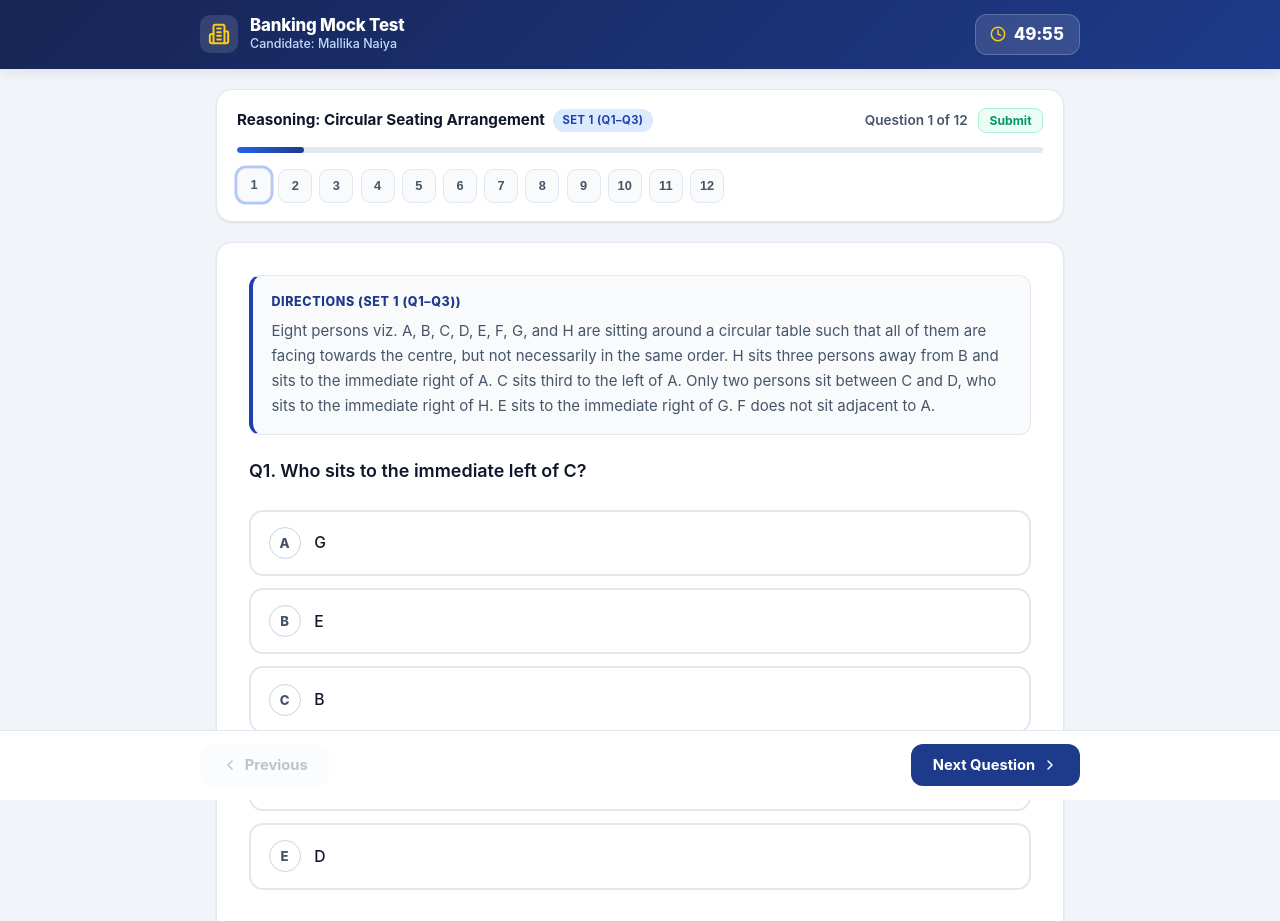
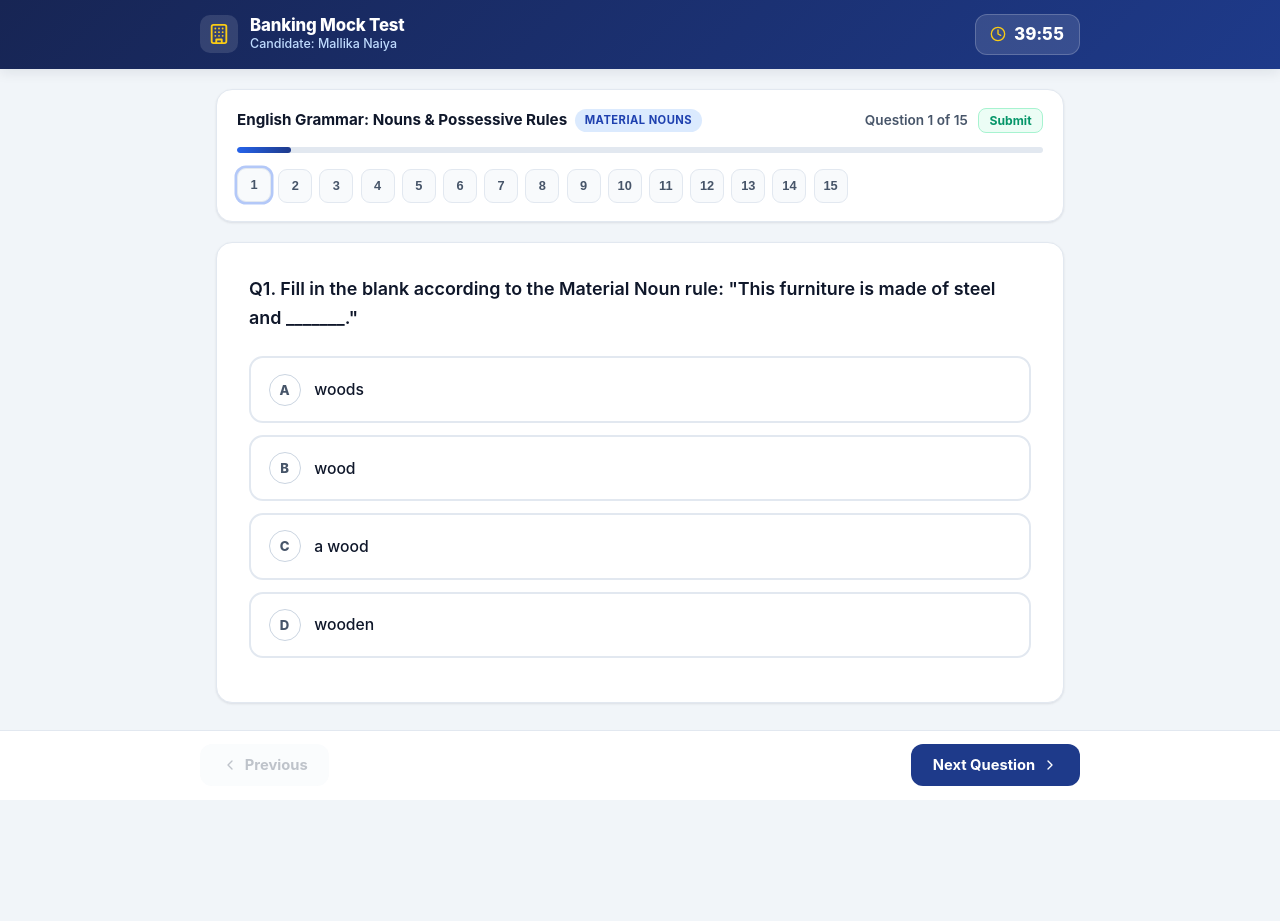
Before and after one commit to pritam180802/Online-Assignment, a plain HTML site: page index.html in a window 1280 px wide. Shown: the top 921 px of the page. After the commit the page ends 807 px from the top, so only its background shows below. Drawn offline with Linux system fonts and the light colour scheme.

Commit message:
Update index.html

```diff
--- a/index.html
+++ b/index.html
@@ -3,7 +3,7 @@
 <head>
     <meta charset="UTF-8">
     <meta name="viewport" content="width=device-width, initial-scale=1.0">
-    <title>Banking PO Reasoning Mock — Mallika Naiya</title>
+    <title>Banking PO English Mock — Mallika Naiya</title>
 
     <style>
         /* =========================================================
@@ -963,7 +963,7 @@
 
             <div id="timer-box" class="timer-pill">
                 <span id="header-clock-icon" style="display:flex;"></span>
-                <span id="timer-text">50:00</span>
+                <span id="timer-text">40:00</span>
             </div>
         </div>
     </header>
@@ -999,166 +999,148 @@
 
     <script>
         /* =========================================================
-           1. INLINE SVG ICON SYSTEM (ZERO EXTERNAL DEPENDENCIES)
+           2. QUIZ DATA: 15 ENGLISH GRAMMAR QUESTIONS (NOUNS & CASES)
            ========================================================= */
-        function getSvgIcon(name, size = 18) {
-            const icons = {
-                building: '<path d="M6 22V4a2 2 0 0 1 2-2h8a2 2 0 0 1 2 2v18Z"/><path d="M6 12H4a2 2 0 0 0-2 2v6a2 2 0 0 0 2 2h2"/><path d="M18 9h2a2 2 0 0 1 2 2v9a2 2 0 0 1-2 2h-2"/><path d="M10 6h4"/><path d="M10 10h4"/><path d="M10 14h4"/><path d="M10 18h4"/>',
-                clock: '<circle cx="12" cy="12" r="10"/><polyline points="12 6 12 12 16 14"/>',
-                arrowLeft: '<path d="m15 18-6-6 6-6"/>',
-                arrowRight: '<path d="m9 18 6-6-6-6"/>',
-                checkCircle: '<path d="M22 11.08V12a10 10 0 1 1-5.93-9.14"/><polyline points="22 4 12 14.01 9 11.01"/>',
-                xCircle: '<circle cx="12" cy="12" r="10"/><line x1="15" y1="9" x2="9" y2="15"/><line x1="9" y1="9" x2="15" y2="15"/>',
-                lightbulb: '<path d="M15 14c.2-1 .7-1.7 1.5-2.5 1-.9 1.5-2.2 1.5-3.5A6 6 0 0 0 6 8c0 1 .2 2.2 1.5 3.5.7.7 1.3 1.5 1.5 2.5"/><path d="M9 18h6"/><path d="M10 22h4"/>',
-                crown: '<path d="m2 4 3 12h14l3-12-6 7-4-7-4 7-6-7zm3 16h14"/>',
-                zap: '<polygon points="13 2 3 14 12 14 11 22 21 10 12 10 13 2"/>',
-                bookOpen: '<path d="M2 3h6a4 4 0 0 1 4 4v14a3 3 0 0 0-3-3H2z"/><path d="M22 3h-6a4 4 0 0 0-4 4v14a3 3 0 0 1 3-3h7z"/>',
-                heart: '<path d="M19 14c1.49-1.46 3-3.21 3-5.5A5.5 5.5 0 0 0 16.5 3c-1.76 0-3 .5-4.5 2-1.5-1.5-2.74-2-4.5-2A5.5 5.5 0 0 0 2 8.5c0 2.3 1.5 4.05 3 5.5l7 7Z"/>',
-                edit: '<path d="M12 20h9"/><path d="M16.5 3.5a2.121 2.121 0 0 1 3 3L7 19l-4 1 1-4L16.5 3.5z"/>',
-                barChart: '<line x1="18" y1="20" x2="18" y2="10"/><line x1="12" y1="20" x2="12" y2="4"/><line x1="6" y1="20" x2="6" y2="14"/>',
-                eye: '<path d="M2 12s3-7 10-7 10 7 10 7-3 7-10 7-10-7-10-7Z"/><circle cx="12" cy="12" r="3"/>',
-                rotateCcw: '<path d="M3 12a9 9 0 1 0 9-9 9.75 9.75 0 0 0-6.74 2.74L3 8"/><path d="M3 3v5h5"/>'
-            };
-            const inner = icons[name] || '';
-            return `<svg xmlns="http://www.w3.org/2000/svg" width="${size}" height="${size}" viewBox="0 0 24 24" fill="none" stroke="currentColor" stroke-width="2.2" stroke-linecap="round" stroke-linejoin="round">${inner}</svg>`;
-        }
-
-        /* =========================================================
-           2. QUIZ DATA: 12 CIRCULAR SEATING ARRANGEMENT QUESTIONS (4 SETS)
-           ========================================================= */
-        const SET_1_DIRECTIONS = "Eight persons viz. A, B, C, D, E, F, G, and H are sitting around a circular table such that all of them are facing towards the centre, but not necessarily in the same order. H sits three persons away from B and sits to the immediate right of A. C sits third to the left of A. Only two persons sit between C and D, who sits to the immediate right of H. E sits to the immediate right of G. F does not sit adjacent to A.";
-        const SET_2_DIRECTIONS = "Eight persons viz. M, N, O, P, Q, R, T, and W are sitting around a circular table such that all of them are facing towards the centre, but not necessarily in the same order. N sits two persons away from M, who sits third to the left of O. M sits exactly in the middle of P and R. Q sits third to the right of P and is not adjacent to R. At least two persons sit between T and W when counted from both sides. T is not adjacent to Q.";
-        const SET_3_DIRECTIONS = "Eight persons viz. A, B, C, D, E, F, G, and H are sitting around a circular table facing the centre, but not necessarily in the same order. C sits third to the left of A. D sits two persons away from C. E sits opposite to A. F sits second to the right of D. B is not an immediate neighbour of A or C. G sits to the immediate right of C.";
-        const SET_4_DIRECTIONS = "Ten people viz. K, L, M, N, P, Q, R, S, T, and V are seated around a circular table such that all of them are facing towards the centre, but not necessarily in the same order. R sits third to the left of the one who faces towards L. Two persons sit between L and P. K faces towards L. M sits immediate right of P. T sits immediate left of R. Q sits second to the left of L. As many persons sit between P and K as between V and Q, when counted from the right of both P and V. S sits to the immediate right of V.";
-
         const quizData = {
-            title: "Reasoning: Circular Seating Arrangement",
-            totalTimeSeconds: 50 * 60, // 50 Minutes
+            title: "English Grammar: Nouns & Possessive Rules",
+            totalTimeSeconds: 40 * 60, // 40 Minutes
             marksPerQuestion: 2,
             questions: [
                 {
                     id: 1,
-                    setLabel: "Set 1 (Q1–Q3)",
-                    passage: SET_1_DIRECTIONS,
-                    text: "Who sits to the immediate left of C?",
-                    options: ["G", "E", "B", "F", "D"],
-                    correct: 2,
-                    explanation: "Final Arrangement (Clockwise): A – E – G – C – B – F – D – H. Facing the centre, clockwise is to the left, so B sits to the immediate left of C."
+                    setLabel: "Material Nouns",
+                    text: "Fill in the blank according to the Material Noun rule: \"This furniture is made of steel and _______.\"",
+                    options: ["woods", "wood", "a wood", "wooden"],
+                    correct: 1,
+                    explanation: "Material nouns do not form plurals when referring to raw materials; 'wood' means timber/log, whereas 'woods' means a jungle or forest."
                 },
                 {
                     id: 2,
-                    setLabel: "Set 1 (Q1–Q3)",
-                    passage: SET_1_DIRECTIONS,
-                    text: "How many persons sit between G and H when counted from the right of G?",
-                    options: ["One", "Two", "Three", "Four", "None"],
-                    correct: 1,
-                    explanation: "Final Arrangement (Clockwise): A – E – G – C – B – F – D – H. Counting to the right (anti-clockwise) of G toward H, two persons (E and A) sit between them."
+                    setLabel: "Material Nouns",
+                    text: "Choose the correct word to complete the sentence: \"The C.M. has ordered to clean the _______ of the city.\"",
+                    options: ["water", "a water", "waters", "watering"],
+                    correct: 2,
+                    explanation: "When 'water' is used in the plural form 'waters', its meaning changes to water bodies."
                 },
                 {
                     id: 3,
-                    setLabel: "Set 1 (Q1–Q3)",
-                    passage: SET_1_DIRECTIONS,
-                    text: "Who among the following sits exactly opposite to E?",
-                    options: ["D", "B", "H", "F", "C"],
+                    setLabel: "General vs Particularised",
+                    text: "Select the correct verb for a noun used in its generalised form: \"Politics _______ a dirty game.\"",
+                    options: ["are", "were", "have", "is"],
                     correct: 3,
-                    explanation: "Final Arrangement (Clockwise): A – E – G – C – B – F – D – H. In this 8-person circle, F sits 4 places away (exactly opposite) from E."
+                    explanation: "Nouns that look plural in form (such as Politics) take a singular verb when used in a generalised sense."
                 },
                 {
                     id: 4,
-                    setLabel: "Set 2 (Q4–Q6)",
-                    passage: SET_2_DIRECTIONS,
-                    text: "Who sits second to the right of O?",
-                    options: ["N", "W", "R", "P", "M"],
+                    setLabel: "General vs Particularised",
+                    text: "Fill in the blank with the appropriate verb: \"Mathematics _______ always troubled me.\"",
+                    options: ["have", "has", "are", "were"],
                     correct: 1,
-                    explanation: "Final Arrangement (Clockwise): R – N – W – Q – O – T – P – M. Moving anti-clockwise (to the right) from O: Q is immediate right, and W is second to the right."
+                    explanation: "When Mathematics is used as a general subject name, it takes a singular verb ('has')."
                 },
                 {
                     id: 5,
-                    setLabel: "Set 2 (Q4–Q6)",
-                    passage: SET_2_DIRECTIONS,
-                    text: "Who among the following sits opposite to N?",
-                    options: ["P", "Q", "O", "T", "M"],
-                    correct: 3,
-                    explanation: "Final Arrangement (Clockwise): R – N – W – Q – O – T – P – M. T sits directly opposite to N."
+                    setLabel: "General vs Particularised",
+                    text: "Choose the correct verb when the subject is particularised: \"The mathematics of my sister _______ not been really good.\"",
+                    options: ["has", "is", "have", "was"],
+                    correct: 2,
+                    explanation: "When nouns like mathematics are possessed or particularised ('the mathematics of my sister'), they take a plural verb ('have')."
                 },
                 {
                     id: 6,
-                    setLabel: "Set 2 (Q4–Q6)",
-                    passage: SET_2_DIRECTIONS,
-                    text: "Which of the following pairs represents the immediate neighbours of Q?",
-                    options: ["W and O", "N and W", "O and T", "R and N", "P and M"],
-                    correct: 0,
-                    explanation: "Final Arrangement (Clockwise): R – N – W – Q – O – T – P – M. Q sits directly between W and O."
+                    setLabel: "General vs Particularised",
+                    text: "Select the right verb to complete the sentence: \"All the economics of the region _______ not in good hands.\"",
+                    options: ["is", "has", "was", "are"],
+                    correct: 3,
+                    explanation: "Because economics is particularised here ('the economics of the region'), it takes a plural verb ('are')."
                 },
                 {
                     id: 7,
-                    setLabel: "Set 3 (Q7–Q9)",
-                    passage: SET_3_DIRECTIONS,
-                    text: "Who sits third to the right of H?",
-                    options: ["G", "D", "C", "A", "F"],
+                    setLabel: "Pair Nouns",
+                    text: "Identify the correct noun form for items made of two identical parts: \"He gave me _______ on my birthday.\"",
+                    options: ["jean", "a jean", "jeans", "a jeans"],
                     correct: 2,
-                    explanation: "Final Arrangement (Clockwise): A – D – G – C – E – B – H – F. Moving to the right (anti-clockwise) from H: B (1st), E (2nd), and C (3rd)."
+                    explanation: "Nouns made with two pairs of the same thing (like jeans and spectacles) are always used in plural form."
                 },
                 {
                     id: 8,
-                    setLabel: "Set 3 (Q7–Q9)",
-                    passage: SET_3_DIRECTIONS,
-                    text: "How many persons sit between D and B when counted from the left of D?",
-                    options: ["One", "Two", "Three", "Four", "None"],
-                    correct: 2,
-                    explanation: "Final Arrangement (Clockwise): A – D – G – C – E – B – H – F. Counting clockwise (left) from D to B, three persons (G, C, and E) sit between them."
+                    setLabel: "Pair Nouns",
+                    text: "Choose the correct singular usage to complete the sentence: \"_______ belongs to our tailor.\"",
+                    options: ["This scissor", "This pair of scissors", "These scissor", "A scissors"],
+                    correct: 1,
+                    explanation: "To make pair nouns singular, add 'a pair of' or 'this pair of' before the plural noun ('scissors')."
                 },
                 {
                     id: 9,
-                    setLabel: "Set 3 (Q7–Q9)",
-                    passage: SET_3_DIRECTIONS,
-                    text: "Four of the following five are alike in a certain way based on their seating positions and hence form a group. Which one does not belong to that group?",
-                    options: ["A - E", "D - B", "G - H", "C - F", "B - F"],
-                    correct: 4,
-                    explanation: "Final Arrangement (Clockwise): A – D – G – C – E – B – H – F. A-E, D-B, G-H, and C-F all sit directly opposite to each other, whereas B and F are not opposite."
+                    setLabel: "Noun + Prep + Noun",
+                    text: "Fill in the blank following the Noun + Preposition + Same Noun rule: \"The price of petrol is rising _______.\"",
+                    options: ["days by days", "day by days", "day by day", "days by day"],
+                    correct: 2,
+                    explanation: "When the same noun is repeated before and after a preposition (Noun + Preposition + Noun), both nouns remain in singular form ('day by day')."
                 },
                 {
                     id: 10,
-                    setLabel: "Set 4 (Q10–Q12)",
-                    passage: SET_4_DIRECTIONS,
-                    text: "Who among the following sits fifth to the left of M?",
-                    options: ["Q", "N", "L", "S", "R"],
-                    correct: 1,
-                    explanation: "Final Arrangement (Clockwise): K – M – P – R – T – L – N – Q – S – V. Counting 5 places clockwise (left) from M: P (1), R (2), T (3), L (4), N (5)."
+                    setLabel: "Noun + Prep + Noun",
+                    text: "Select the correct verb to complete the sentence: \"Row after row _______ devastated during the flood.\"",
+                    options: ["were", "are", "have", "was"],
+                    correct: 3,
+                    explanation: "The structure Noun + Preposition + Same Noun ('Row after row') takes a singular verb ('was')."
                 },
                 {
                     id: 11,
-                    setLabel: "Set 4 (Q10–Q12)",
-                    passage: SET_4_DIRECTIONS,
-                    text: "Who sits opposite to P?",
-                    options: ["S", "V", "Q", "N", "T"],
-                    correct: 2,
-                    explanation: "Final Arrangement (Clockwise): K – M – P – R – T – L – N – Q – S – V. In a 10-person circle, Q sits 5 places away (directly opposite) from P."
+                    setLabel: "Noun Placement",
+                    text: "Choose the correct word based on the Article + Noun + Preposition placement rule: \"The _______ of these monuments can only be known by an architect.\"",
+                    options: ["significant", "significance", "significantly", "signify"],
+                    correct: 1,
+                    explanation: "Following the placement rule Article + Noun + Preposition, the noun 'significance' is needed between 'The' and 'of'."
                 },
                 {
                     id: 12,
-                    setLabel: "Set 4 (Q10–Q12)",
-                    passage: SET_4_DIRECTIONS,
-                    text: "How many persons sit between K and T when counted from the left of K?",
-                    options: ["One", "Two", "Three", "Four", "Five"],
+                    setLabel: "Noun Placement",
+                    text: "Fill in the blank following the Article + Adjective + Noun pattern: \"A beautiful _______ is visible from my balcony.\"",
+                    options: ["seen", "seeing", "scene", "scenic"],
                     correct: 2,
-                    explanation: "Final Arrangement (Clockwise): K – M – P – R – T – L – N – Q – S – V. Counting clockwise (left) from K to T, three persons (M, P, and R) sit between them."
+                    explanation: "Following the placement rule Article + Adjective + Noun, the noun 'scene' is placed after the adjective 'beautiful'."
+                },
+                {
+                    id: 13,
+                    setLabel: "Possessive Structure",
+                    text: "Select the correct noun to complete the Noun's + Noun structure: \"World's _______ is rising with each passing day.\"",
+                    options: ["populated", "populate", "population", "populating"],
+                    correct: 2,
+                    explanation: "Following the structure Noun's + Noun, a noun ('population') is required after 'World's'."
+                },
+                {
+                    id: 14,
+                    setLabel: "Possessive Case",
+                    text: "Choose the correct possessive form for a name ending in \"-s\": \"_______ car is parked in my slot.\"",
+                    options: ["Vikas's", "Vikas'", "Vikas", "Vikases'"],
+                    correct: 1,
+                    explanation: "To show ownership for a word ending with 's' (like Vikas or Paras), only an apostrophe (') is added."
+                },
+                {
+                    id: 15,
+                    setLabel: "Possessive Case",
+                    text: "Select the correct possessive form referring to all the boys: \"The _______ hostel is closed for summer break.\"",
+                    options: ["boy's", "boys's", "boys'", "boy"],
+                    correct: 2,
+                    explanation: "To show belongingness for a plural noun ending with 's' ('boys'), only an apostrophe (') is added after 's'."
                 }
             ]
         };
 
         /* =========================================================
-           3. ROMANTIC + MOTIVATIONAL QUOTES FROM PRITAM
+           3. ROMANTIC + MOTIVATIONAL QUOTES (FOR PRITAM & MALLIKA)
            ========================================================= */
         const motivationalQuotes = [
-            "No matter how complex the seating arrangement gets, my place in your life is permanently fixed right beside you—cheering you on to become a Bank Manager, Mallika!",
-            "You solve every puzzle with such calm brilliance, my love. That Banking PO badge is already waiting for your name—keep going, I believe in you endlessly!",
-            "Clockwise or anti-clockwise, every path in my life leads straight to admiring your hard work and dedication. Keep shining, future Bank Manager!",
-            "Even in a room full of ten people, my eyes will always search for you first. Keep conquering these mocks, Mallika—your dream job is closer every single day!",
-            "Every puzzle you crack today brings us one step closer to celebrating your Banking PO selection together. Stay confident, sweetheart—you've got this!",
-            "Your focus, grace, and determination make me fall in love with your spirit all over again. Never doubt yourself, Mallika—victory belongs to you!",
-            "Whether you score 100% or learn a tricky new pattern today, I am endlessly proud of the future Bank Manager you are becoming. Keep smiling and keep pushing!",
-            "Remember, Mallika: every minute you invest in your preparation today is building the beautiful future we dream of. Pritam is always in your corner!"
+            "Just like a singular noun and a singular verb belong together in perfect harmony, Pritam and Mallika belong together through every step of your Banking PO journey!",
+            "Day by day, step by step, your dedication is turning our biggest dream into reality. Keep shining, Mallika—Pritam is endlessly proud of his future Bank Manager!",
+            "Some things in life are inseparable—like a pair of stars in the night sky, or Pritam cheering tirelessly for Mallika until you sit in that Bank Manager's chair!",
+            "You master every grammar rule with grace and brilliance, my love. Never doubt your strength—Pritam believes in you more than words could ever express!",
+            "Whether the question is general or particularised, one truth is always constant: Pritam's love and faith in Mallika's Banking PO success will never waver!",
+            "Every mock you finish today brings us one step closer to celebrating your selection hand-in-hand. Keep pushing forward, sweetheart—victory is yours!",
+            "Look how far you have come, Mallika! With your sharp mind and Pritam's endless support by your side, no Banking exam can stand in your way.",
+            "From late-night revisions to the day you sign your appointment letter as a Bank Officer, Pritam is right beside you—loving you and believing in every dream you chase!"
         ];
 
         /* =========================================================
@@ -1188,8 +1170,30 @@
         const timerBox = document.getElementById('timer-box');
 
         /* =========================================================
-           5. INITIALIZATION & TIMER CONTROL
+           5. INLINE SVG ICONS & INITIALIZATION
            ========================================================= */
+        function getSvgIcon(name, size = 24) {
+            const icons = {
+                building: '<rect width="16" height="20" x="4" y="2" rx="2" ry="2"/><path d="M9 22v-4h6v4"/><path d="M8 6h.01"/><path d="M16 6h.01"/><path d="M12 6h.01"/><path d="M12 10h.01"/><path d="M12 14h.01"/><path d="M16 10h.01"/><path d="M16 14h.01"/><path d="M8 10h.01"/><path d="M8 14h.01"/>',
+                clock: '<circle cx="12" cy="12" r="10"/><polyline points="12 6 12 12 16 14"/>',
+                arrowLeft: '<path d="m15 18-6-6 6-6"/>',
+                arrowRight: '<path d="m9 18 6-6-6-6"/>',
+                checkCircle: '<path d="M22 11.08V12a10 10 0 1 1-5.93-9.14"/><polyline points="22 4 12 14.01 9 11.01"/>',
+                xCircle: '<circle cx="12" cy="12" r="10"/><path d="m15 9-6 6"/><path d="m9 9 6 6"/>',
+                lightbulb: '<path d="M15 14c.2-1 .7-1.7 1.5-2.5 1-.9 1.5-2.2 1.5-3.5A6 6 0 0 0 6 8c0 1 .2 2.2 1.5 3.5.7.7 1.3 1.5 1.5 2.5"/><path d="M9 18h6"/><path d="M10 22h4"/>',
+                crown: '<path d="m2 4 3 12h14l3-12-6 7-4-7-4 7-6-7zm3 16h14"/>',
+                zap: '<polygon points="13 2 3 14 12 14 11 22 21 10 12 10 13 2"/>',
+                bookOpen: '<path d="M2 3h6a4 4 0 0 1 4 4v14a3 3 0 0 0-3-3H2z"/><path d="M22 3h-6a4 4 0 0 0-4 4v14a3 3 0 0 1 3-3h7z"/>',
+                heart: '<path d="M19 14c1.49-1.46 3-3.21 3-5.5A5.5 5.5 0 0 0 16.5 3c-1.76 0-3 .5-4.5 2-1.5-1.5-2.74-2-4.5-2A5.5 5.5 0 0 0 2 8.5c0 2.3 1.5 4.05 3 5.5l7 7Z" fill="currentColor"/>',
+                edit: '<path d="M12 20h9"/><path d="M16.5 3.5a2.12 2.12 0 0 1 3 3L7 19l-4 1 1-4Z"/>',
+                barChart: '<line x1="18" x2="18" y1="20" y2="10"/><line x1="12" x2="12" y1="20" y2="4"/><line x1="6" x2="6" y1="20" y2="14"/>',
+                eye: '<path d="M2 12s3-7 10-7 10 7 10 7-3 7-10 7-10-7-10-7Z"/><circle cx="12" cy="12" r="3"/>',
+                rotateCcw: '<path d="M3 12a9 9 0 1 0 9-9 9.75 9.75 0 0 0-6.74 2.74L3 8"/><path d="M3 3v5h5"/>'
+            };
+            const body = icons[name] || '';
+            return `<svg width="${size}" height="${size}" viewBox="0 0 24 24" fill="none" stroke="currentColor" stroke-width="2" stroke-linecap="round" stroke-linejoin="round" aria-hidden="true">${body}</svg>`;
+        }
+
         function initStaticIcons() {
             document.getElementById('header-bank-icon').innerHTML = getSvgIcon('building', 22);
             document.getElementById('header-clock-icon').innerHTML = getSvgIcon('clock', 16);
@@ -1436,7 +1440,7 @@
                 <div class="explanation-box">
                     <div class="explanation-header">
                         ${getSvgIcon('lightbulb', 17)}
-                        <span>Seating Arrangement &amp; Solution</span>
+                        <span>Grammar Rule &amp; Solution</span>
                     </div>
                     <p>${q.explanation}</p>
                 </div>
```
